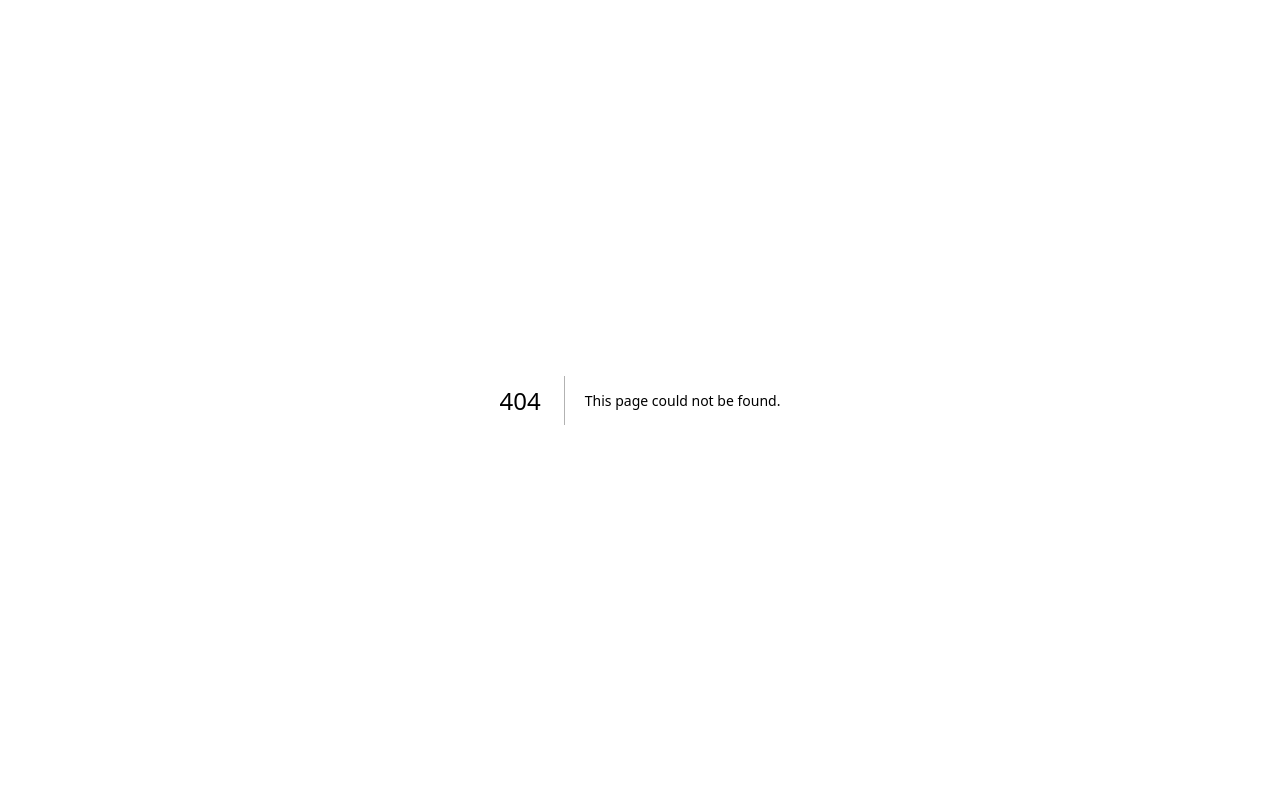
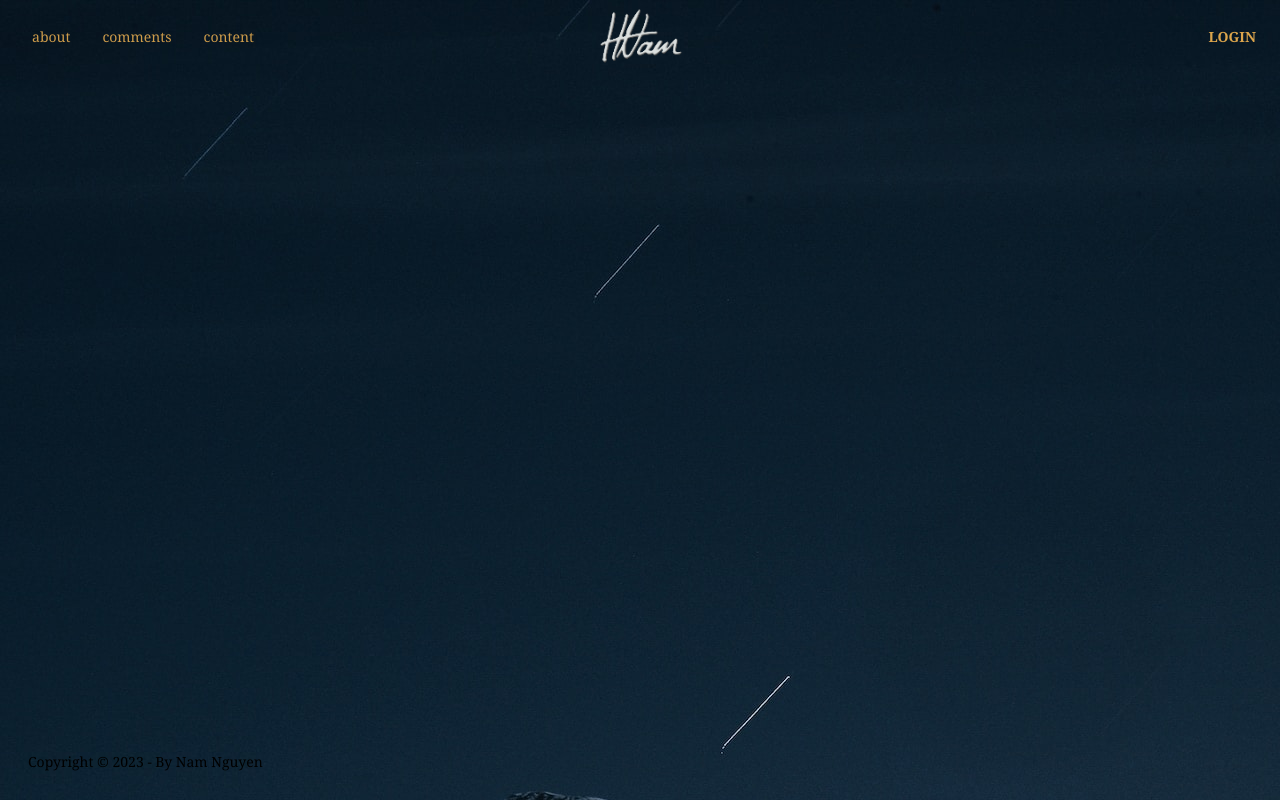
Before and after one commit to hnguyen96/personal-project, a Next.js app: page /comments in a window 1280 px wide. Before the commit this address had no page. Built offline with nearby package versions, Linux system fonts and the light colour scheme; no server answers.

Commit message:
Fixing redirect error on OAuth

```diff
--- /dev/null
+++ b/app/(public)/comments/page.tsx
@@ -0,0 +1,12 @@
+"use client";
+import { useUser } from "@clerk/nextjs";
+
+export default function About() {
+    const { isLoaded, isSignedIn, user } = useUser();
+
+    if (!isLoaded || !isSignedIn) {
+        return null;
+    }
+
+    return <div>Hello, {user?.username} welcome to Clerk</div>;
+}
--- a/components/Header.tsx
+++ b/components/Header.tsx
@@ -36,7 +36,7 @@ export default function Header() {
                     </li>
 
                     <li>
-                        <a>content</a>
+                        <a onClick={() => router.push("/comments")}>comments</a>
                     </li>
 
                     <li>
--- a/middleware.ts
+++ b/middleware.ts
@@ -12,6 +12,7 @@ export default authMiddleware({
     "/sign-up(.*)",
     "/sso-callback(.*)",
     "/about(.*)",
+    "/comments(.*)",
   ],
   async afterAuth(auth, req) {
     if (auth.isPublicRoute) {
```
Also changed, not shown: app/(auth)/sso-callback/page.tsx (renamed from app/(auth)/sign-in/sso-callback/page.tsx).
